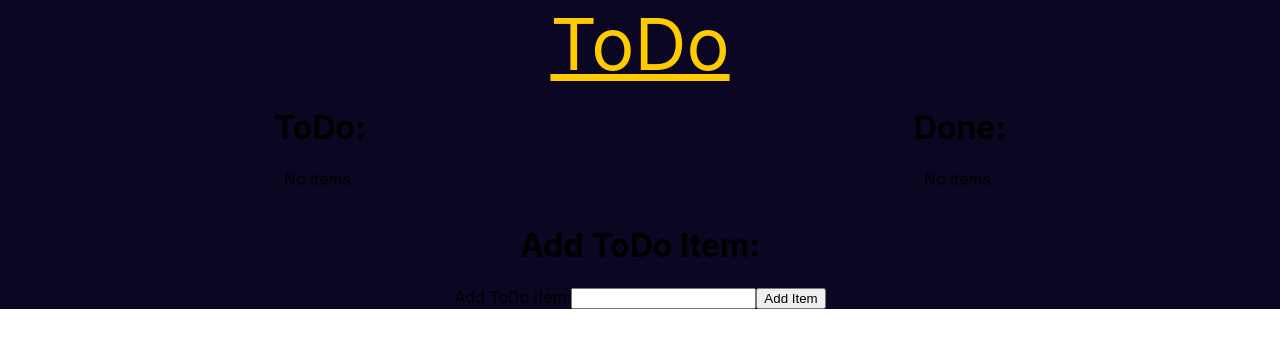
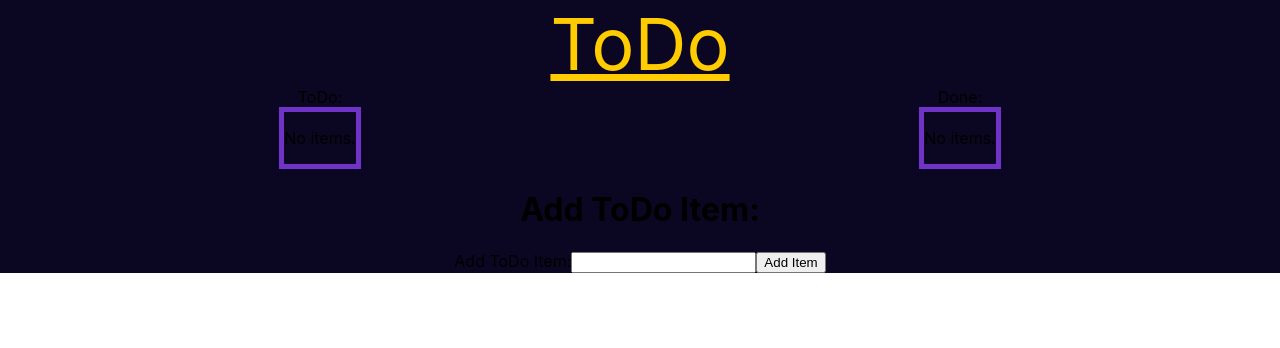
Before and after one commit to xbgbtx/-frontend-framework-todo-test-react, a React (Create React App) app: page / in a window 1280 px wide. Shown: the top 348 px of the page. Built offline with nearby package versions, Linux system fonts and the light colour scheme.

Commit message:
List display style module

```diff
--- a/src/App.js
+++ b/src/App.js
@@ -1,8 +1,9 @@
 import React from "react";
 import {useState} from "react";
 
-import grid_layout from "./css/grid.module.css";
-import text_styles from "./css/text.module.css";
+import style_grid from "./css/grid.module.css";
+import style_text from "./css/text.module.css";
+import style_list_display from "./css/list_display.module.css";
 
 function App() {
 
@@ -48,37 +49,43 @@ function App() {
     };
 
     return (
-        <div className={`${grid_layout.app_root}`}>
+        <div className={`${style_grid.app_root}`}>
 
-            <div class={`${grid_layout.header_container}
-                         ${grid_layout.section}`}>
-                <span class={`${text_styles.page_title}`}>
+            <div class={`${style_grid.header_container}
+                         ${style_grid.section}`}>
+                <span class={`${style_text.page_title}`}>
                     ToDo
                 </span>
             </div>
 
-            <div class={`${grid_layout.todo_container}
-                         ${grid_layout.section}`}>
+            <div class={`${style_grid.todo_container}
+                         ${style_grid.section}`}>
+
+                <span>
+                    ToDo:
+                </span>
+
                 <ListDisplay
-                    list_name="ToDo"
                     list_items={todo_items}
                     button_text="Mark as Done"
                     button_cb={todo_mark_done_handler}
                 />
             </div>
 
-            <div class={`${grid_layout.done_container}
-                         ${grid_layout.section}`}>
+            <div class={`${style_grid.done_container}
+                         ${style_grid.section}`}>
+
+                <span>Done:</span>
+
                 <ListDisplay
-                    list_name="Done"
                     list_items={done_items}
                     button_text="Delete"
                     button_cb={delete_done_item_handler}
                 />
             </div>
 
-            <div class={`${grid_layout.input_container}
-                         ${grid_layout.section}`}>
+            <div class={`${style_grid.input_container}
+                         ${style_grid.section}`}>
                 <TodoItemForm
                     todo_text={todo_input_text}
                     change_cb={e => set_todo_input_text ( e.target.value )}
@@ -90,7 +97,7 @@ function App() {
     );
 }
 
-const ListDisplay = ({ list_name, list_items, button_text, button_cb }) =>
+const ListDisplay = ({  list_items, button_text, button_cb }) =>
 {
     const render_items = () =>
     {
@@ -121,8 +128,7 @@ const ListDisplay = ({ list_name, list_items, button_text, button_cb }) =>
     }
 
     return (
-        <div>
-            <h1>{list_name}:</h1>
+        <div class={`${style_list_display.container}`}>
             {render_items ()}
         </div>
     );
--- /dev/null
+++ b/src/css/list_display.module.css
@@ -0,0 +1,4 @@
+.container
+{
+   border: 5px solid #7132c9;
+}
```
